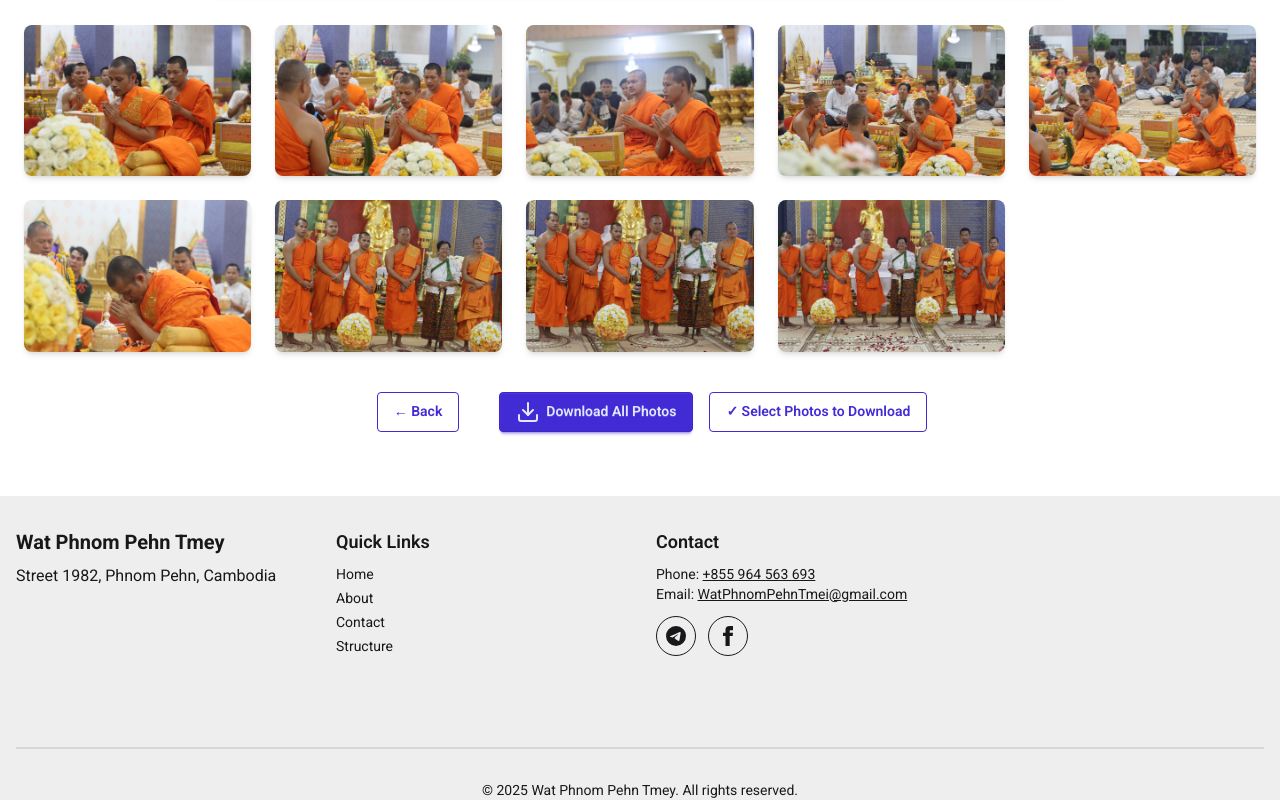
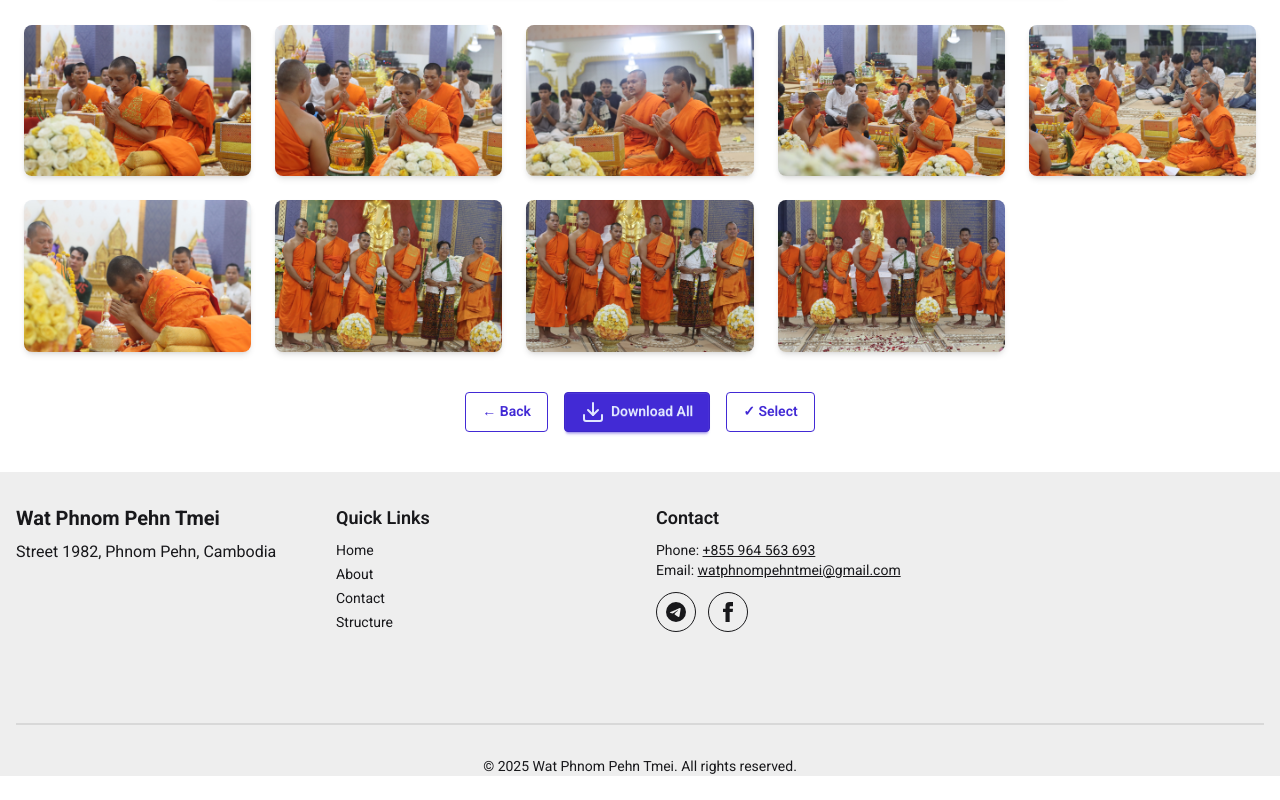
Before and after one commit to NamYou1/PagodaPhnomPehnTmei, a React (Vite) app: page /Activities/1 in a window 1280 px wide. Shown: the part 894-1694 px from the top of the page. After the commit the page ends 1670 px from the top, so only its background shows below. Built offline with nearby package versions, Linux system fonts and the light colour scheme; grey boxes are pictures that could not be loaded.

Commit message:
add translate

```diff
--- a/src/Layout/Footer.jsx
+++ b/src/Layout/Footer.jsx
@@ -11,7 +11,7 @@ const Footer = () => {
           {/* Company / description + small map */}
           <div className="md:col-span-1">
             <h3 className="text-xl font-bold mb-2">
-              {language === 'en' ? 'Wat Phnom Pehn Tmey ' : 'ទីតាំងវត្តភ្នំពេញថ្មី '}
+              {language === 'en' ? 'Wat Phnom Pehn Tmei ' : 'ទីតាំងវត្តភ្នំពេញថ្មី '}
             </h3>
             <p> {language === 'en' ? ' Street 1982, Phnom Pehn, Cambodia' : 'ផ្លូវ ១៩៨២ ភ្នំពេញ កម្ពុជា'}</p>
 
@@ -72,8 +72,8 @@ const Footer = () => {
             </p>
             <p className="text-sm">
               {language === 'en' ? 'Email' : 'អ៊ីមែល'}: {" "}
-              <a href="mailto:WatPhnomPehnTmei@gmail.com" className="link">
-                WatPhnomPehnTmei@gmail.com
+              <a href="watphnompehntmei@gmail.com" className="link">
+                watphnompehntmei@gmail.com
               </a>
             </p>
 
@@ -123,7 +123,7 @@ const Footer = () => {
 
         <div className="text-center text-sm">
           <p>
-            © {new Date().getFullYear()} {language === 'en' ? 'Wat Phnom Pehn Tmey' : 'វត្តភ្នំពេញថ្មី'}. {' '}
+            © {new Date().getFullYear()} {language === 'en' ? 'Wat Phnom Pehn Tmei' : 'វត្តភ្នំពេញថ្មី'}. {' '}
             {language === 'en' ? 'All rights reserved.' : 'រក្សាសិទ្ធិទាំងអស់។'}
           </p>
         </div>
--- a/src/components/Pages/ActivitiesDetail.jsx
+++ b/src/components/Pages/ActivitiesDetail.jsx
@@ -141,11 +141,10 @@ const ActivitiesDetail = () => {
                 <img
                   src={child.image}
                   alt={`${currentTitle} - Image ${child.id}`}
-                  className={`w-full h-full object-cover rounded-lg shadow-md transition-all ${
-                    selectMode && selectedImages.includes(child.id)
+                  className={`w-full h-full object-cover rounded-lg shadow-md transition-all ${selectMode && selectedImages.includes(child.id)
                       ? "ring-4 ring-primary opacity-80"
                       : ""
-                  }`}
+                    }`}
                 />
 
                 {/* Selection Checkbox */}
@@ -187,18 +186,18 @@ const ActivitiesDetail = () => {
           <>
             <Link
               to="/"
-              className="btn btn-outline btn-primary mb-6 mx-6"
+              className="btn btn-outline btn-primary "
             >
               ← Back
             </Link>
             <button onClick={downloadAllPhotos} className="btn btn-primary">
-              <Download />Download All Photos
+              <Download />Download All
             </button>
             <button
               onClick={toggleSelectMode}
               className="btn btn-outline btn-primary"
             >
-              ✓ Select Photos to Download
+              ✓ Select
             </button>
           </>
         ) : (
--- a/src/components/Pages/data.js
+++ b/src/components/Pages/data.js
@@ -33,7 +33,7 @@ import {
 export const initialData = [
     {
         id: 1,
-        title: "Mountain Adventure",
+        title: "Kathina",
         titleKm: "កឋិនទាន",
         description:
             "Enjoy the breathtaking views and the thrill of climbing the majestic mountains.",
--- a/src/locales/translations.js
+++ b/src/locales/translations.js
@@ -80,7 +80,7 @@ which can currently support 12 monks and 12 students.`,
     },
     founder: {
       name: "Yu YiHak",
-      title: "Founder & CEO",
+      title: "Leader of the construction of the new Wat Phnom Penh Tmei",
       bio: "Passionate about building innovative solutions that make a difference. With over 15 years of experience in technology and entrepreneurship, I'm committed to creating products that empower people and transform industries.",
       achievements: "Key Achievements",
 
```
